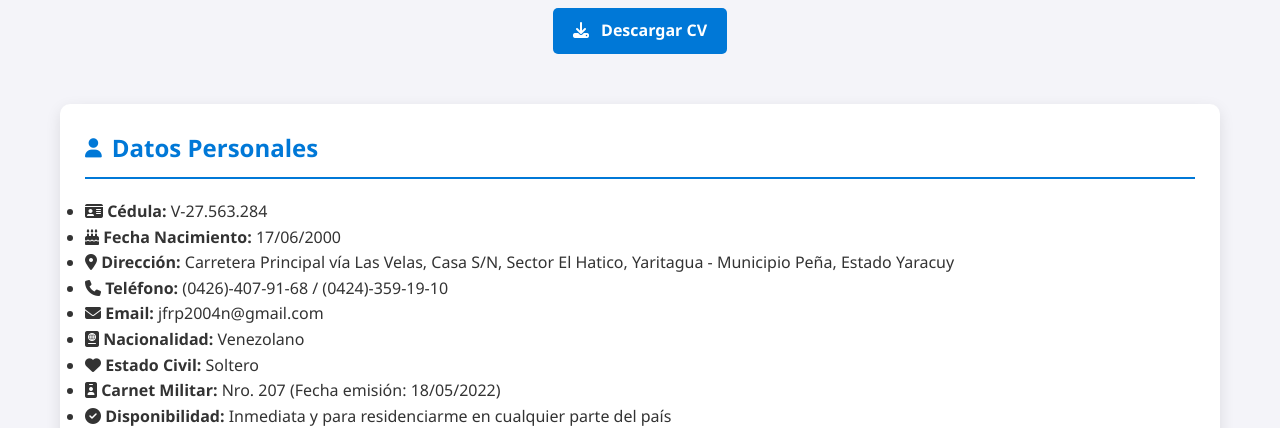
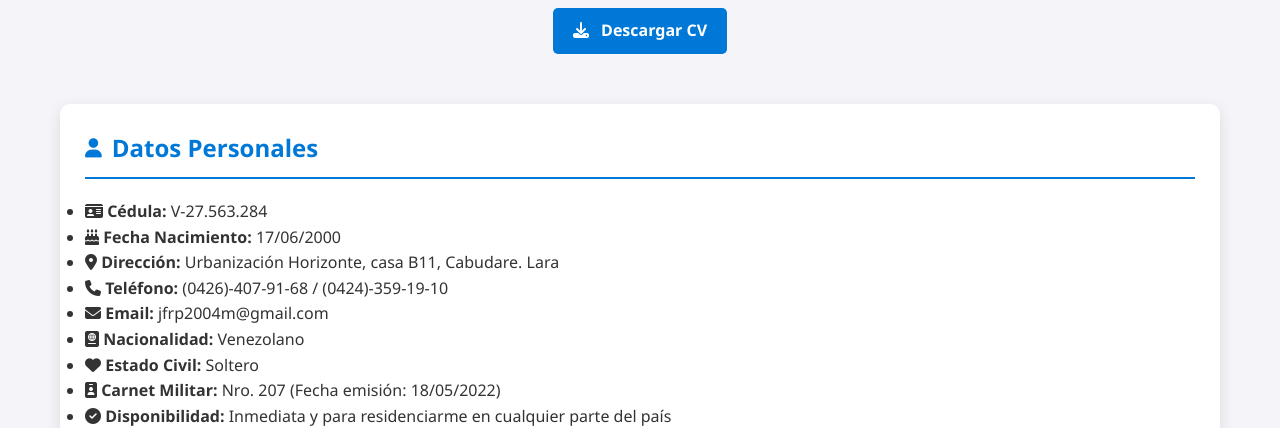
Before and after one commit to jfrp22/Ramirez-JF, a plain HTML site: page index.html in a window 1280 px wide. Shown: the part 377-805 px from the top of the page. Drawn offline with Linux system fonts and the light colour scheme.

Commit message:
Update index.html

```diff
--- a/index.html
+++ b/index.html
@@ -8,15 +8,15 @@
         <!-- Meta tags para previsualización -->
     <meta property="og:title" content="Jaime Ramírez - Ingeniero en Telecomunicaciones">
     <meta property="og:description" content="Portafolio">
-    <meta property="og:image" content="https://jfrp22.github.io/Ramirez-J/media/foto-perfil.jpg">
-    <meta property="og:url" content="https://jfrp22.github.io/Ramirez-J/">
+    <meta property="og:image" content="https://jfrp22.github.io/Ramirez-JF/media/foto-perfil.jpg">
+    <meta property="og:url" content="https://jfrp22.github.io/Ramirez-JF/">
     <meta property="og:type" content="website">
     <meta property="og:site_name" content="Portafolio Jaime Ramírez">
 
     <meta name="twitter:card" content="summary_large_image">
     <meta name="twitter:title" content="Jaime Ramírez - Ingeniero en Telecomunicaciones">
     <meta name="twitter:description" content="Portafolio">
-    <meta name="twitter:image" content="https://jfrp22.github.io/Ramirez-J/media/foto-perfil.jpg">
+    <meta name="twitter:image" content="https://jfrp22.github.io/Ramirez-JF/media/foto-perfil.jpg">
 
     <meta name="description" content="Ingeniero en Telecomunicaciones especializado en IoT, redes FTTH, reparación de equipos y desarrollo de soluciones tecnológicas">
     <meta name="keywords" content="telecomunicaciones, IoT, redes FTTH, reparación celulares, ingeniero">
@@ -50,9 +50,9 @@
             <ul>
                 <li><i class="fas fa-id-card"></i> <strong>Cédula:</strong> V-27.563.284</li>
                 <li><i class="fas fa-birthday-cake"></i> <strong>Fecha Nacimiento:</strong> 17/06/2000</li>
-                <li><i class="fas fa-map-marker-alt"></i> <strong>Dirección:</strong> Carretera Principal vía Las Velas, Casa S/N, Sector El Hatico, Yaritagua - Municipio Peña, Estado Yaracuy</li>
+                <li><i class="fas fa-map-marker-alt"></i> <strong>Dirección:</strong> Urbanización Horizonte, casa B11, Cabudare. Lara</li>
                 <li><i class="fas fa-phone"></i> <strong>Teléfono:</strong> (0426)-407-91-68 / (0424)-359-19-10</li>
-                <li><i class="fas fa-envelope"></i> <strong>Email:</strong> jfrp2004n@gmail.com</li>
+                <li><i class="fas fa-envelope"></i> <strong>Email:</strong> jfrp2004m@gmail.com</li>
                 <li><i class="fas fa-passport"></i> <strong>Nacionalidad:</strong> Venezolano</li>
                 <li><i class="fas fa-heart"></i> <strong>Estado Civil:</strong> Soltero</li>
                 <li><i class="fas fa-id-badge"></i> <strong>Carnet Militar:</strong> Nro. 207 (Fecha emisión: 18/05/2022)</li>
```
